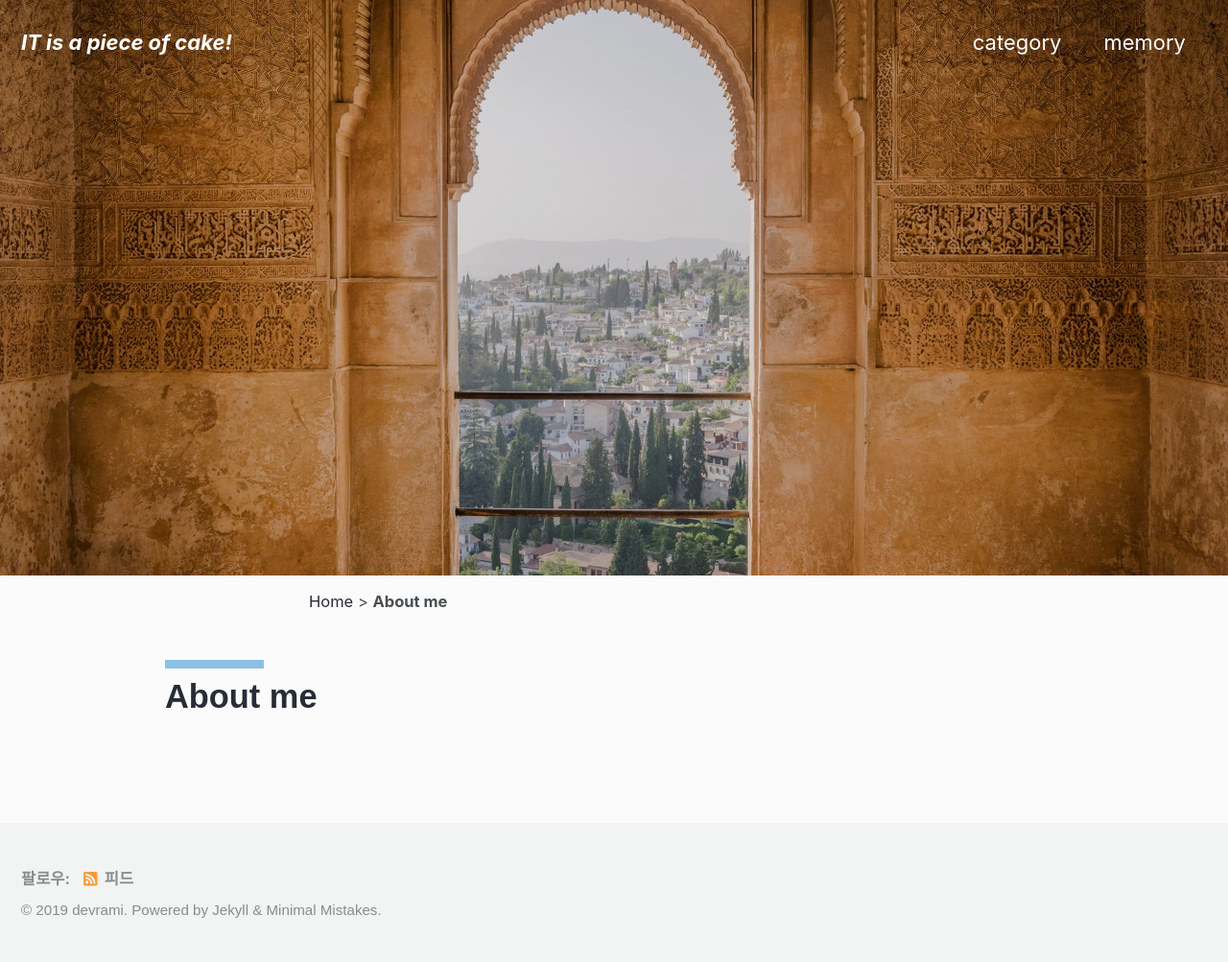
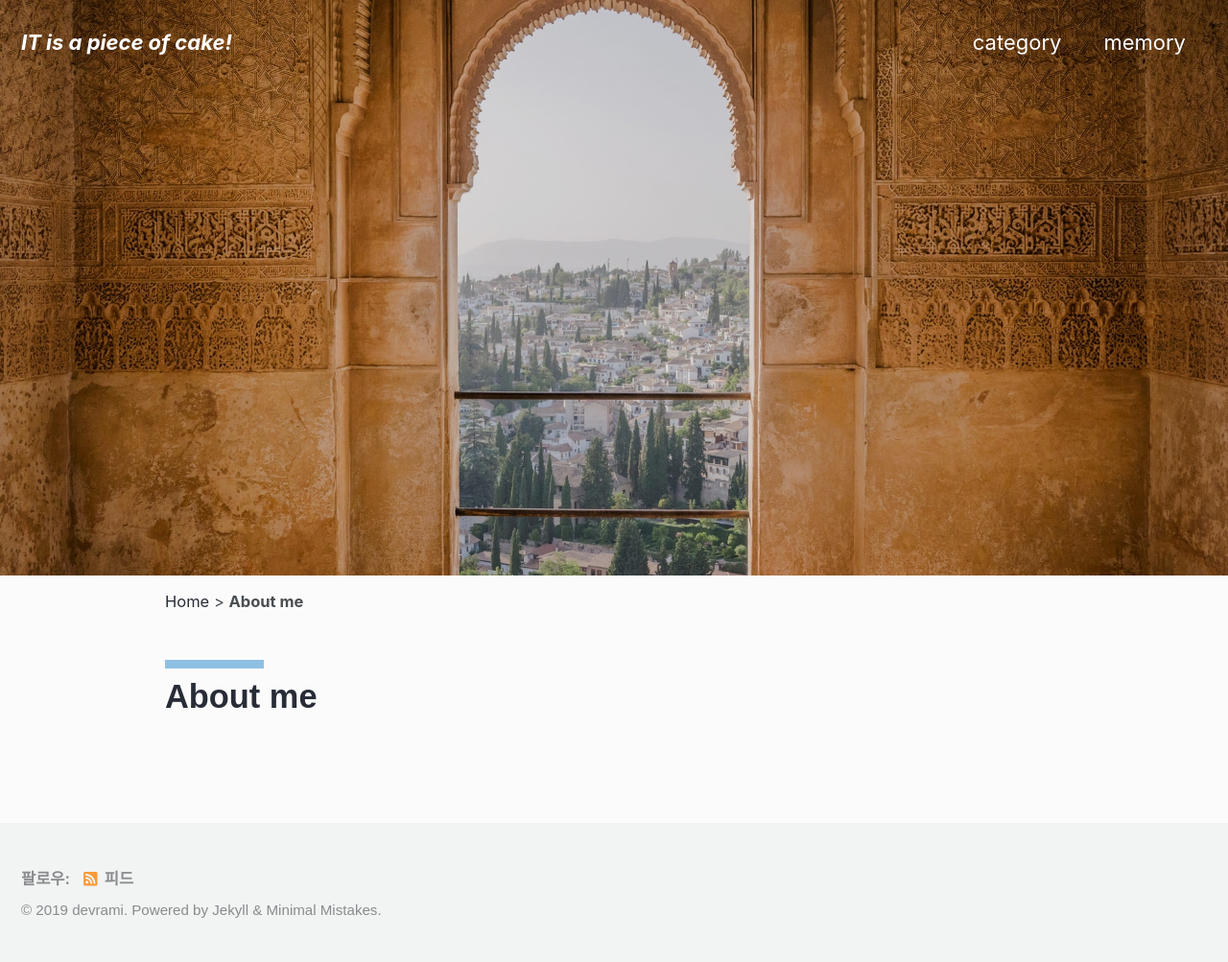
Before and after one commit to devgaram/prev-devgaram.github.io, a Jekyll site: the page built from pages/about.html, in a window 1280 px wide. Shown: the whole page at 96% size. Built offline with Jekyll 4.4.1, drawn with Linux system fonts in a browser that asks for light colours; cached includes are drawn as plain includes; nearby versions of some CDN libraries; some web fonts are replaced.

Commit message:
breadcrumb css 변경

```diff
--- a/_sass/minimal-mistakes/_navigation.scss
+++ b/_sass/minimal-mistakes/_navigation.scss
@@ -28,7 +28,9 @@
     font-size: $type-size-6;
 
     @include breakpoint($large) {
-      float: right;
+      /*float: right;*/
+      margin-left: auto;
+      margin-right: auto;
       width: calc(100% - #{$right-sidebar-width-narrow});
     }
 
```
Also changed, not shown: 5 other files.
